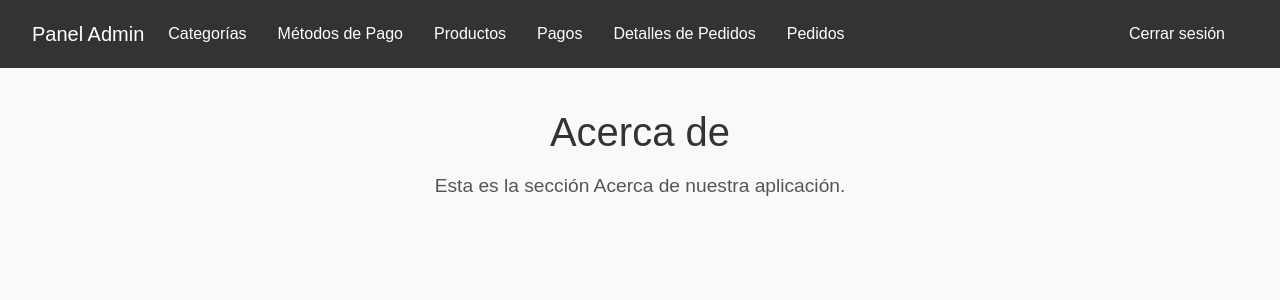
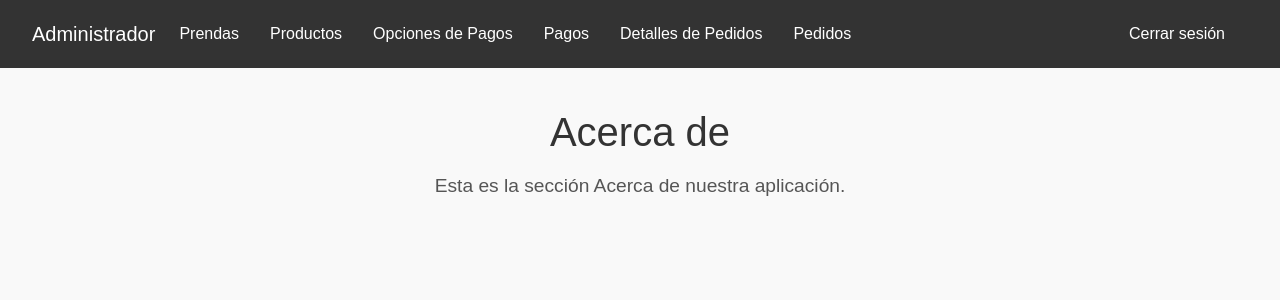
Before and after one commit to Carlosalfredo22/pruebareact, a React (Vite) app: page /about in a window 1280 px wide. Shown: the top 300 px of the page. Built offline with nearby package versions, Linux system fonts and the light colour scheme; sample sign-in values are in the browser's storage.

Commit message:
Nuevos cambios--Carlos alfredo

```diff
--- a/src/components/Navbar.jsx
+++ b/src/components/Navbar.jsx
@@ -17,7 +17,7 @@ function Navbar() {
   return (
     <nav className="navbar navbar-expand-lg navbar-dark bg-dark">
       <div className="container-fluid">
-        <Link className="navbar-brand" to="/admin">Panel Admin</Link>
+        <Link className="navbar-brand" to="/admin">Administrador</Link>
 
         <button
           className="navbar-toggler"
@@ -34,13 +34,13 @@ function Navbar() {
         <div className="collapse navbar-collapse" id="navbarNav">
           <ul className="navbar-nav me-auto mb-2 mb-lg-0">
             <li className="nav-item">
-              <Link className="nav-link" to="/categorias">Categorías</Link>
-            </li>
-            <li className="nav-item">
-              <Link className="nav-link" to="/metodos-pago">Métodos de Pago</Link>
+              <Link className="nav-link" to="/categorias">Prendas</Link>
             </li>
             <li className="nav-item">
               <Link className="nav-link" to="/productos">Productos</Link>
+            </li>
+            <li className="nav-item">
+              <Link className="nav-link" to="/metodos-pago">Opciones de Pagos</Link>
             </li>
             <li className="nav-item">
               <Link className="nav-link" to="/pagos">Pagos</Link>
--- a/src/pages/Categorias.jsx
+++ b/src/pages/Categorias.jsx
@@ -125,7 +125,7 @@ function Categorias() {
     <div className="home-container d-flex flex-column min-vh-100">
       <Navbar />
       <div className="home-content categorias-container flex-grow-1">
-        <h1 className="categorias-title">Categorías</h1>
+        <h1 className="categorias-title">Prendas</h1>
 
         <form className="categoria-form" onSubmit={handleSubmit}>
           <div>
@@ -146,7 +146,7 @@ function Categorias() {
               onChange={(e) => setDescripcion(e.target.value)}
             />
           </div>
-          <button type="submit" className="btn guardar">Guardar Categoría</button>
+          <button type="submit" className="btn guardar">Guardar Prenda</button>
           {formError && <p className="error">{formError}</p>}
           {successMessage && <p className="success">{successMessage}</p>}
         </form>
--- a/src/pages/MetodosPago.jsx
+++ b/src/pages/MetodosPago.jsx
@@ -144,7 +144,7 @@ function MetodosPago() {
     <div className="home-container d-flex flex-column min-vh-100">
       <Navbar />
       <div className="home-content metodos-container flex-grow-1">
-        <h1>Métodos de Pago</h1>
+        <h1>Opciones de Pago</h1>
 
         <form onSubmit={handleSubmit} className="metodo-form">
           <div>
@@ -165,7 +165,7 @@ function MetodosPago() {
               onChange={(e) => setDescripcion(e.target.value)}
             />
           </div>
-          <button type="submit">Registrar Método</button>
+          <button type="submit">Registrar pago</button>
 
           {formError && <p className="error-message">{formError}</p>}
           {successMessage && <p className="success-message">{successMessage}</p>}
--- a/src/pages/Pedidos.jsx
+++ b/src/pages/Pedidos.jsx
@@ -281,7 +281,7 @@ function Pedidos() {
                       className="btn-eliminar"
                       aria-label={`Eliminar pedido ${pedido.id}`}
                     >
-                      Eliminar
+                      Cancelar
                     </button>
                   </div>
                 </>
--- a/src/pages/Productos.jsx
+++ b/src/pages/Productos.jsx
@@ -206,7 +206,7 @@ function Productos() {
                     <img src={producto.imagen_url} alt={producto.nombre} className="producto-img" />
                     <div className="action-buttons">
                       <button onClick={() => iniciarEdicion(producto)}>Editar</button>
-                      <button onClick={() => handleDelete(producto.id)}>Eliminar</button>
+                      <button onClick={() => handleDelete(producto.id)}>Cancelar</button>
                     </div>
                   </>
                 )}
```
